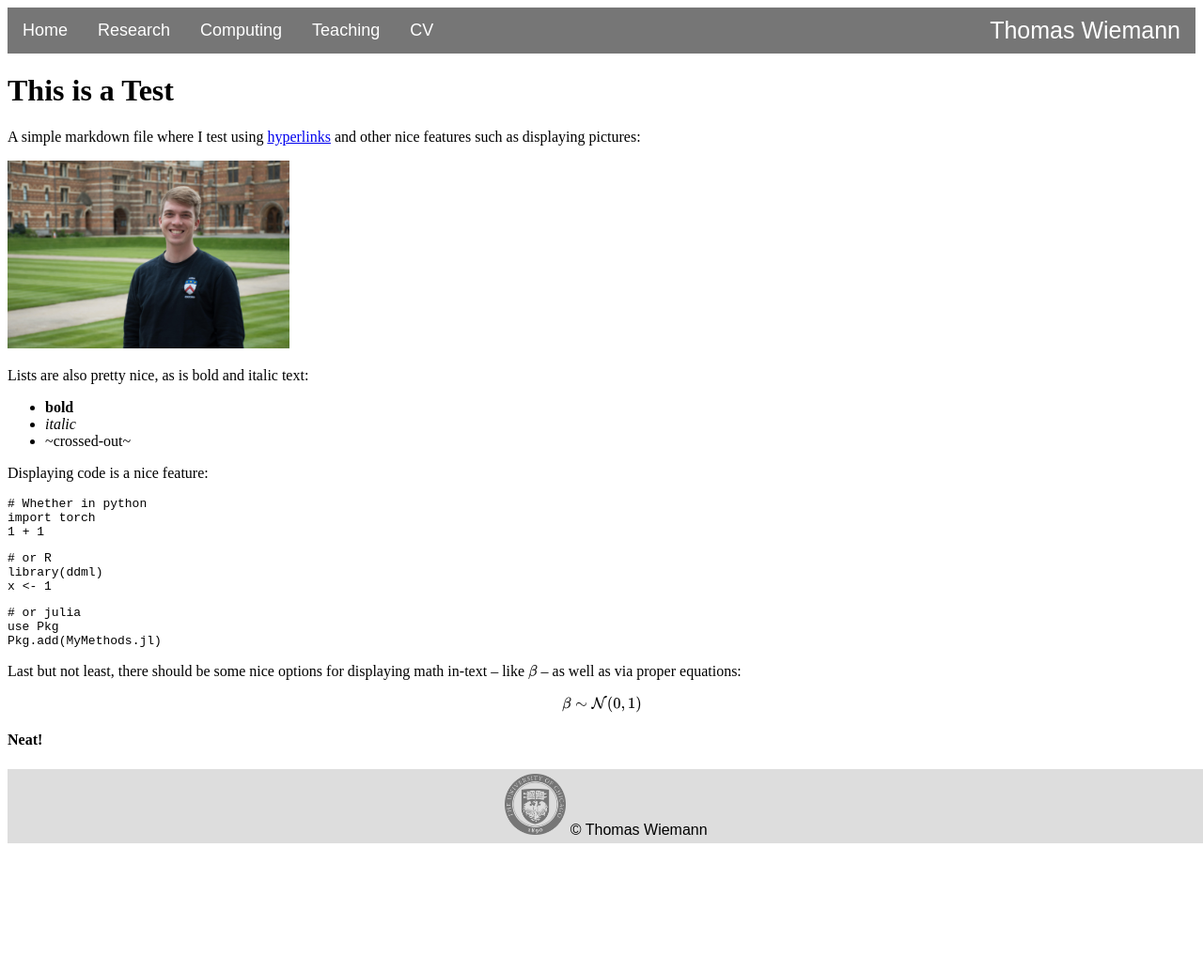
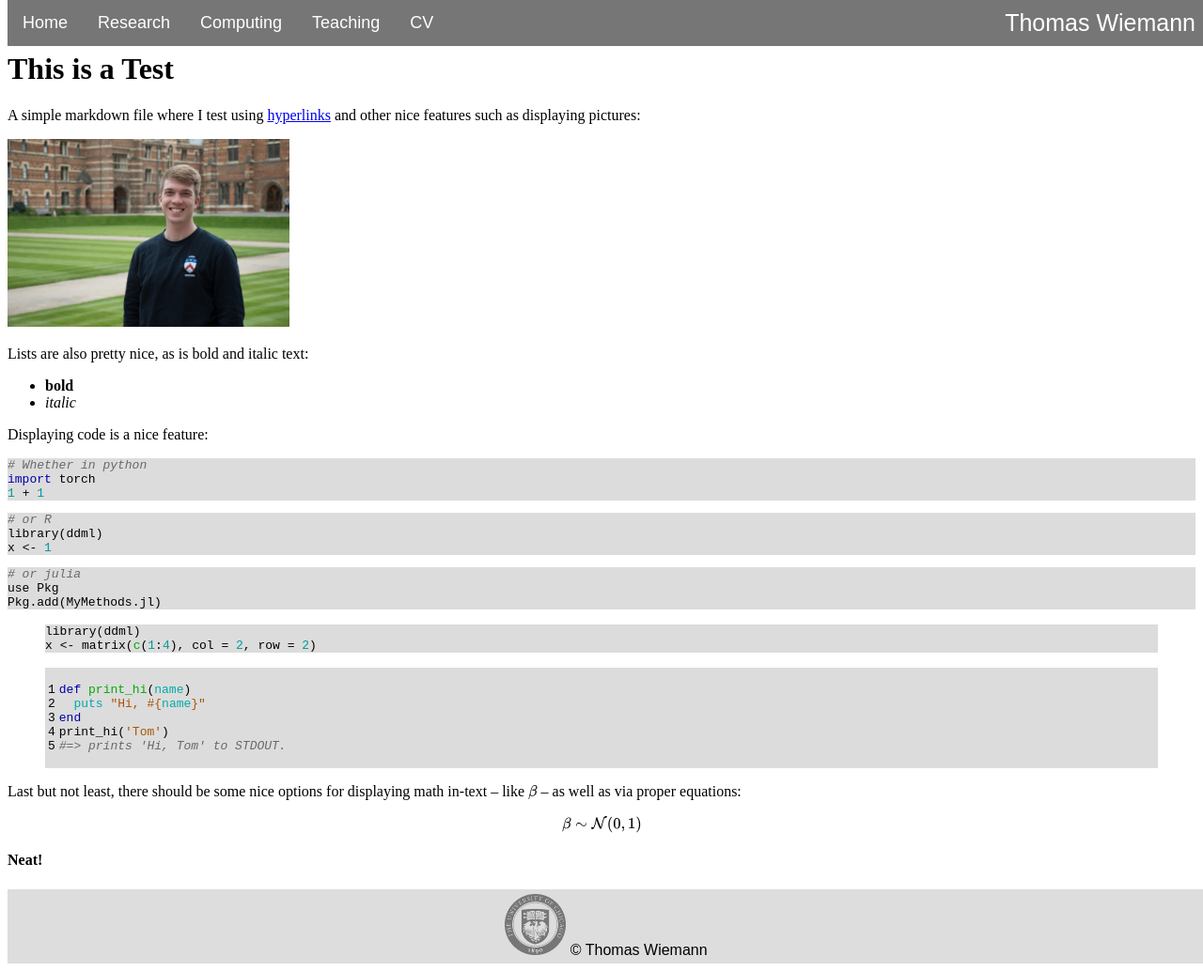
Before and after one commit to thomaswiemann/thomaswiemann.github.io, a Jekyll site: the page built from _posts/2021-08-01-this-is-test.md, in a window 1280 px wide and 1034 px high. Shown: the whole window at 94% size. Built offline with Jekyll 4.4.1, drawn with Linux system fonts in a browser that asks for light colours.

Commit message:
added code highlighting

````diff
--- a/Gemfile
+++ b/Gemfile
@@ -8,5 +8,6 @@ git_source(:github) { |repo_name| "https://github.com/#{repo_name}" }
 
 gem "jekyll", "~> 4.2"
 gem "webrick"
+gem "rouge"
 # gem "wdm", ">= 0.1.0"
 # gem "github-linguist"
--- a/_config.yml
+++ b/_config.yml
@@ -1 +1,10 @@
 permalink: /:title
+
+# Conversion
+markdown:    kramdown
+highlighter: rouge
+
+# Markdown Processors
+kramdown:
+  input: GFM
+  syntax_highlighter: rouge
--- a/_layouts/default.html
+++ b/_layouts/default.html
@@ -4,7 +4,7 @@
 
     <title>{{ page.title }}</title>
 
-    <link rel="stylesheet" type="text/css" href="/styles.css">
+    <link rel="stylesheet" type="text/css" href="/assets/css/styles.css">
 
     <meta charset="UTF-8">
     <meta name="viewport" content="width=device-width , initial-scale=1">
@@ -13,7 +13,6 @@
     <script src="load-mathjax.js" async></script>
 
   </head>
-  <body>
 
   <div class="topnav">
         <a href="/index.html">Home</a>
@@ -27,13 +26,17 @@
         <span style="float:right">Thomas Wiemann</span>
   </div>
 
+  <body>
+
+    <p>Thomas Wiemann</p>
+
       {{ content }}
+
+  </body>
 
   <div class="footer">
       <img src="/assets/images/universityofchicagoseal.png" alt="University of Chicago Seal" style="width:65px">
        &copy; Thomas Wiemann
        <meta name="viewport" content="width=device-width, initial-scale=1">
   </div>
-
-  </body>
 </html>
--- a/_posts/2021-08-01-this-is-test.md
+++ b/_posts/2021-08-01-this-is-test.md
@@ -13,7 +14,6 @@ Lists are also pretty nice, as is bold and italic text:
 
 - **bold**
 - _italic_
-- ~crossed-out~
 
 Displaying code is a nice feature:
 ```python
@@ -22,7 +22,7 @@ import torch
 1 + 1
 ```
 
-```R
+```r
 # or R
 library(ddml)
 x <- 1
@@ -34,6 +34,19 @@ use Pkg
 Pkg.add(MyMethods.jl)
 ```
 
+{% highlight R%}
+library(ddml)
+x <- matrix(c(1:4), col = 2, row = 2)
+{% endhighlight %}
+
+{% highlight ruby linenos%}
+def print_hi(name)
+  puts "Hi, #{name}"
+end
+print_hi('Tom')
+#=> prints 'Hi, Tom' to STDOUT.
+{% endhighlight %}
+
 Last but not least, there should be some nice options for displaying math in-text -- like $\beta$ -- as well as via proper equations:
 \begin{equation}
 \beta \sim \mathcal{N}(0,1)
--- /dev/null
+++ b/assets/css/my-markdown.css
@@ -0,0 +1,60 @@
+/* source: https://raw.githubusercontent.com/jwarby/pygments-css/master/autumn.css*/
+.highlight pre { background-color: #DCDCDC; }
+.highlight .hll { background-color: #ffffcc }
+.highlight .c { color: #696969; font-style: italic } /* Comment */
+.highlight .err { color: #F00000; background-color: #F0A0A0 } /* Error */
+.highlight .k { color: #0000aa } /* Keyword */
+.highlight .cm { color: #696969; font-style: italic } /* Comment.Multiline */
+.highlight .cp { color: #696969 } /* Comment.Preproc */
+.highlight .c1 { color: #696969; font-style: italic } /* Comment.Single */
+.highlight .cs { color: #696969; font-style: italic } /* Comment.Special */
+.highlight .gd { color: #aa0000 } /* Generic.Deleted */
+.highlight .ge { font-style: italic } /* Generic.Emph */
+.highlight .gr { color: #aa0000 } /* Generic.Error */
+.highlight .gh { color: #000080; font-weight: bold } /* Generic.Heading */
+.highlight .gi { color: #00aa00 } /* Generic.Inserted */
+.highlight .go { color: #888888 } /* Generic.Output */
+.highlight .gp { color: #555555 } /* Generic.Prompt */
+.highlight .gs { font-weight: bold } /* Generic.Strong */
+.highlight .gu { color: #800080; font-weight: bold } /* Generic.Subheading */
+.highlight .gt { color: #aa0000 } /* Generic.Traceback */
+.highlight .kc { color: #0000aa } /* Keyword.Constant */
+.highlight .kd { color: #0000aa } /* Keyword.Declaration */
+.highlight .kn { color: #0000aa } /* Keyword.Namespace */
+.highlight .kp { color: #0000aa } /* Keyword.Pseudo */
+.highlight .kr { color: #0000aa } /* Keyword.Reserved */
+.highlight .kt { color: #00aaaa } /* Keyword.Type */
+.highlight .m { color: #009999 } /* Literal.Number */
+.highlight .s { color: #aa5500 } /* Literal.String */
+.highlight .na { color: #1e90ff } /* Name.Attribute */
+.highlight .nb { color: #00aaaa } /* Name.Builtin */
+.highlight .nc { color: #00aa00; text-decoration: underline } /* Name.Class */
+.highlight .no { color: #aa0000 } /* Name.Constant */
+.highlight .nd { color: #888888 } /* Name.Decorator */
+.highlight .ni { color: #800000; font-weight: bold } /* Name.Entity */
+.highlight .nf { color: #00aa00 } /* Name.Function */
+.highlight .nn { color: #00aaaa} /* Name.Namespace */
+.highlight .nt { color: #1e90ff; font-weight: bold } /* Name.Tag */
+.highlight .nv { color: #aa0000 } /* Name.Variable */
+.highlight .ow { color: #0000aa } /* Operator.Word */
+.highlight .w { color: #bbbbbb } /* Text.Whitespace */
+.highlight .mf { color: #009999 } /* Literal.Number.Float */
+.highlight .mh { color: #009999 } /* Literal.Number.Hex */
+.highlight .mi { color: #009999 } /* Literal.Number.Integer */
+.highlight .mo { color: #009999 } /* Literal.Number.Oct */
+.highlight .sb { color: #aa5500 } /* Literal.String.Backtick */
+.highlight .sc { color: #aa5500 } /* Literal.String.Char */
+.highlight .sd { color: #aa5500 } /* Literal.String.Doc */
+.highlight .s2 { color: #aa5500 } /* Literal.String.Double */
+.highlight .se { color: #aa5500 } /* Literal.String.Escape */
+.highlight .sh { color: #aa5500 } /* Literal.String.Heredoc */
+.highlight .si { color: #aa5500 } /* Literal.String.Interpol */
+.highlight .sx { color: #aa5500 } /* Literal.String.Other */
+.highlight .sr { color: #009999 } /* Literal.String.Regex */
+.highlight .s1 { color: #aa5500 } /* Literal.String.Single */
+.highlight .ss { color: #0000aa } /* Literal.String.Symbol */
+.highlight .bp { color: #00aaaa } /* Name.Builtin.Pseudo */
+.highlight .vc { color: #aa0000 } /* Name.Variable.Class */
+.highlight .vg { color: #aa0000 } /* Name.Variable.Global */
+.highlight .vi { color: #aa0000 } /* Name.Variable.Instance */
+.highlight .il { color: #009999 } /* Literal.Number.Integer.Long */
--- a/styles.css
+++ b/assets/css/styles.css
@@ -4,18 +4,26 @@
     box-sizing: border-box;
 }
 
+@import "/assets/css/my-markdown.css"; // 'monokai' as example
+
 .body {
     font-family: Arial, Helvetica, sans-serif;
-    margin: 10px;
+    top: 10px;
+    margin-top: 10px;
     padding: 10px;
-
 }
 
+.h1 {
+  top: 10px
+  margin: 10px;
+  padding: 10px;
+  margin-top: 10px;
+}
 
 .topnav {
     background-color:#767676;
     overflow-x: hidden;
-    position: relative;
+    position: fixed;
     top: 0px;
     width: 100%;
     clear: both;
@@ -37,8 +45,7 @@
     color: rgb(255, 255, 255);
     text-align: center;
     display: block;
-    padding:
-    10px 16px;
+    padding: 10px 16px;
     text-decoration: none;
     font-size: 25px;
     font-family: Arial, Helvetica, sans-serif;
@@ -75,21 +82,24 @@
     font-family: Arial, Helvetica, sans-serif;
 }
 
-
 .responsive {
     max-width: 100%;
     height: auto;
 }
+
 .footer-box img {
   display: inline;
 }
+
 .footer-box {
   width:100%;
   float: none !important;
 }
+
 #text-8 {
   text-align: center;
 }
+
 .footer {
     padding: 5px;
     position: relative;
--- a/computing.html
+++ b/computing.html
@@ -3,7 +3,7 @@ layout: default
 title: Computing
 ---
 
-<h1>Coputing</h1>
+<h1>Computing</h1>
 
 <h2> Software </h2>
 
--- a/index.html
+++ b/index.html
@@ -3,7 +3,7 @@ layout: default
 title: Home
 ---
 
-<h1> This is a test...</h1>
+<h1> Welcome!</h1>
 
 <div class="main">
 		<div class="side">
````
Also changed, not shown: other parts of _posts/2021-08-01-this-is-test.md (+1 -0 lines), Gemfile.lock, 8 other files. Lines whose indentation alone changed are shown as unchanged.
